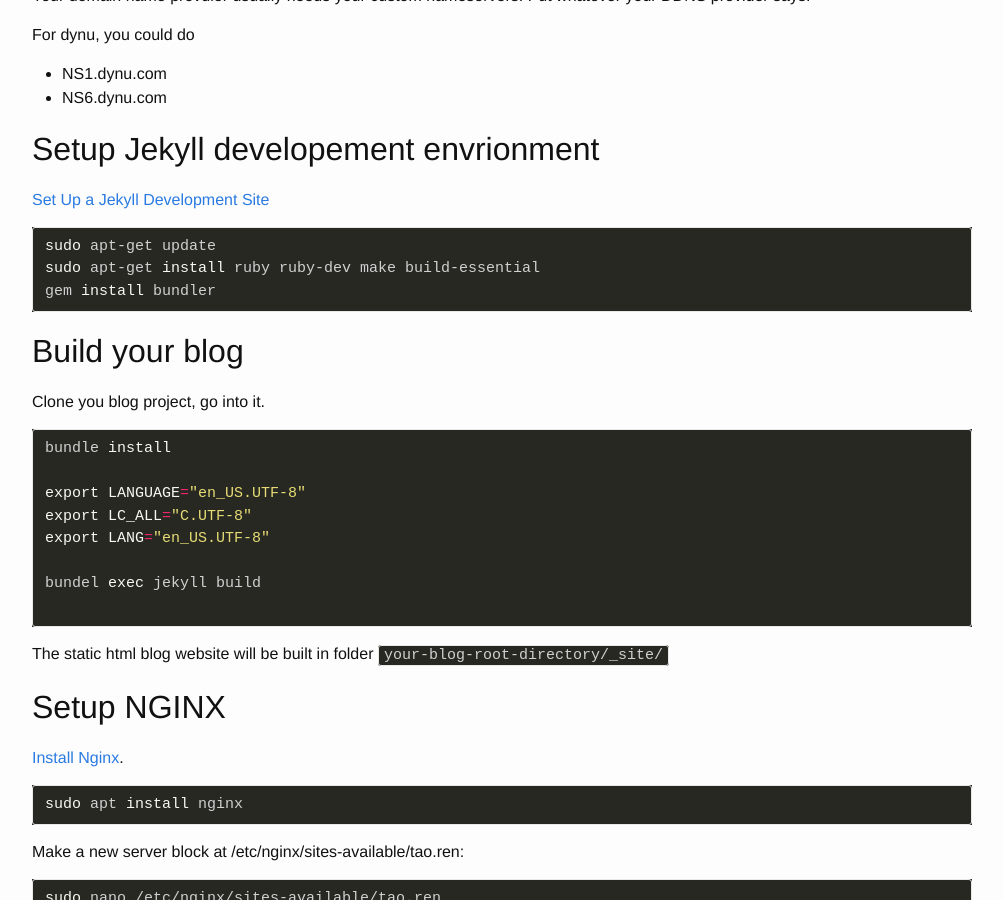
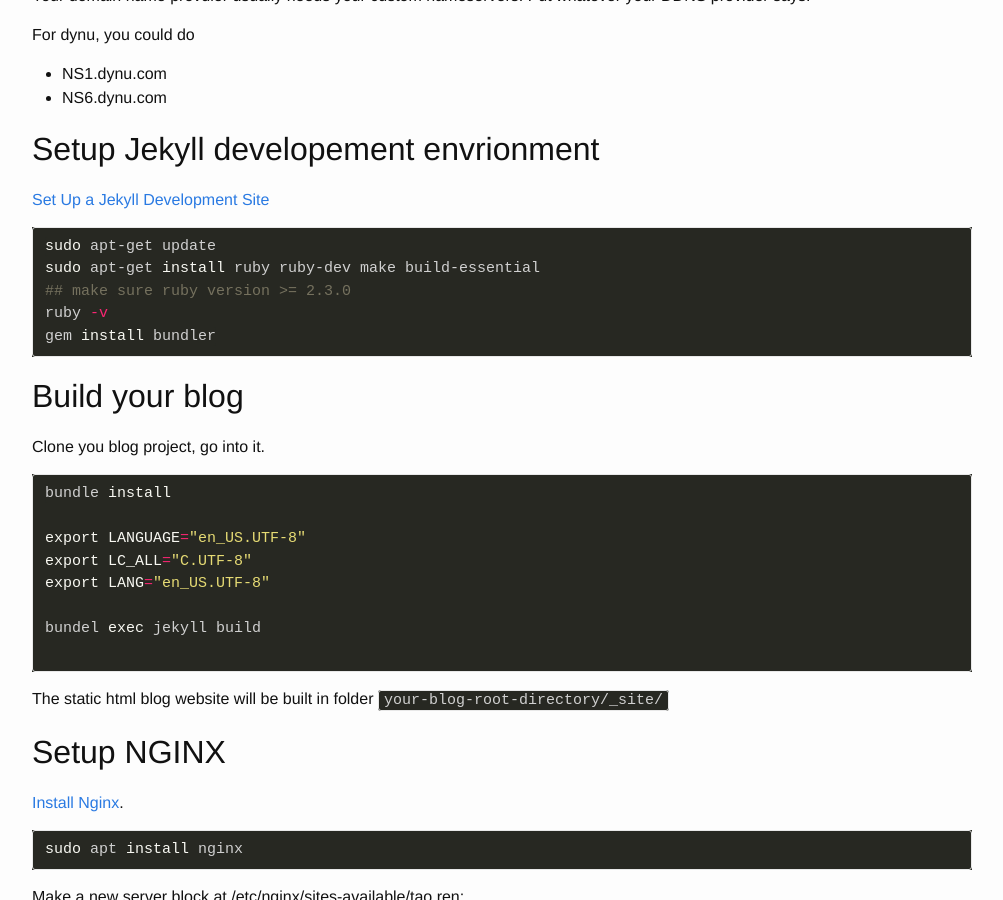
Before and after one commit to touren/touren.github.io, a Jekyll site: the page built from _posts/2019-02-17-Host_Your_Own_Blog_At_Home.md, in a window 1280 px wide and 900 px high, scrolled down 1320 px. Shown: the whole window, without its empty margins (138-1141 px from the left). Built offline with Jekyll 4.4.1, drawn with Linux system fonts in a browser that asks for light colours; comment, search, counter and statistics services are not loaded.

Commit message:
Update 2019-02-17-Host_Your_Own_Blog_At_Home.md

````diff
--- a/_posts/2019-02-17-Host_Your_Own_Blog_At_Home.md
+++ b/_posts/2019-02-17-Host_Your_Own_Blog_At_Home.md
@@ -70,6 +70,8 @@
 ```shell
 sudo apt-get update
 sudo apt-get install ruby ruby-dev make build-essential
+## make sure ruby version >= 2.3.0
+ruby -v
 gem install bundler
 ```
 
````
